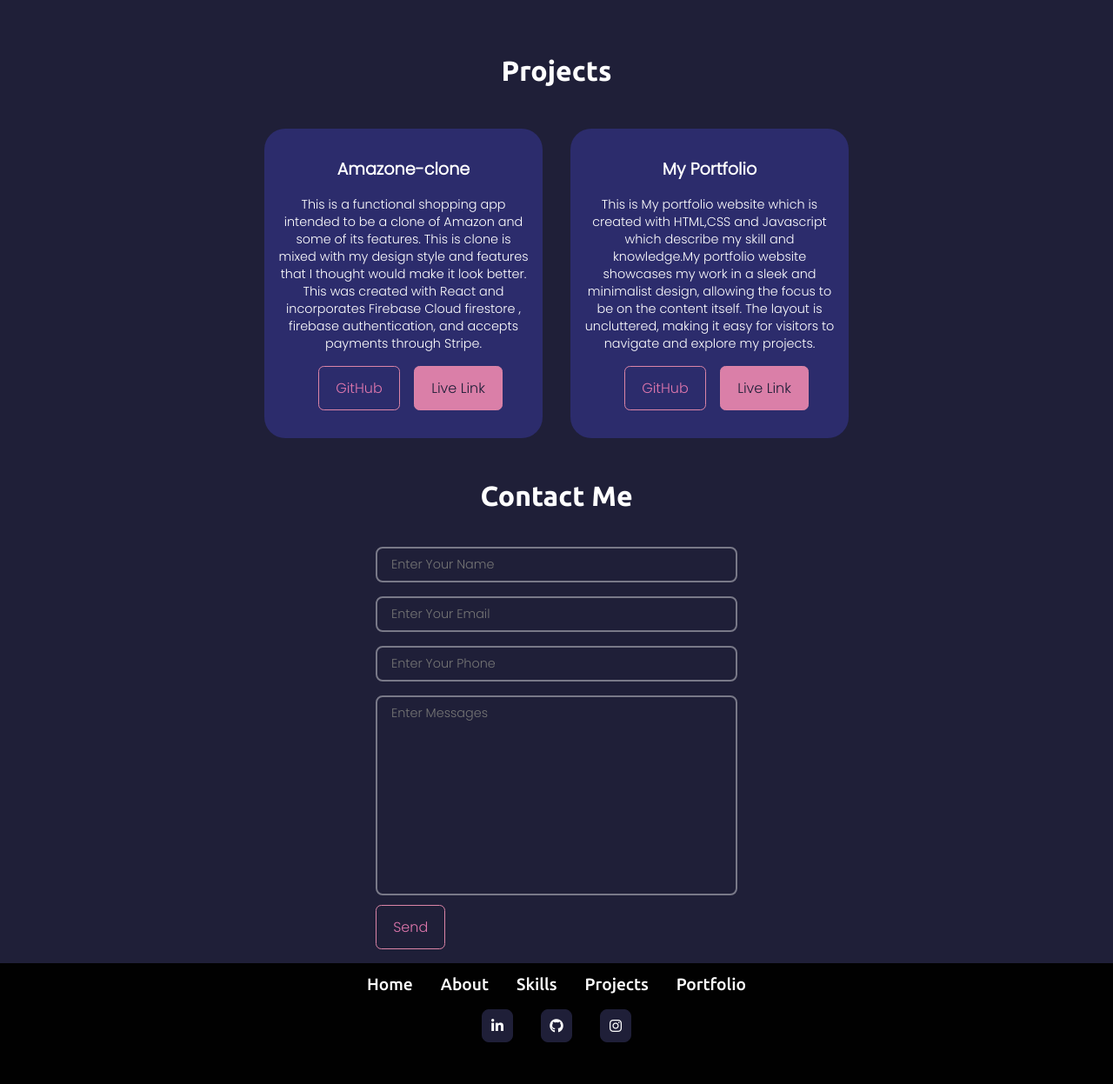
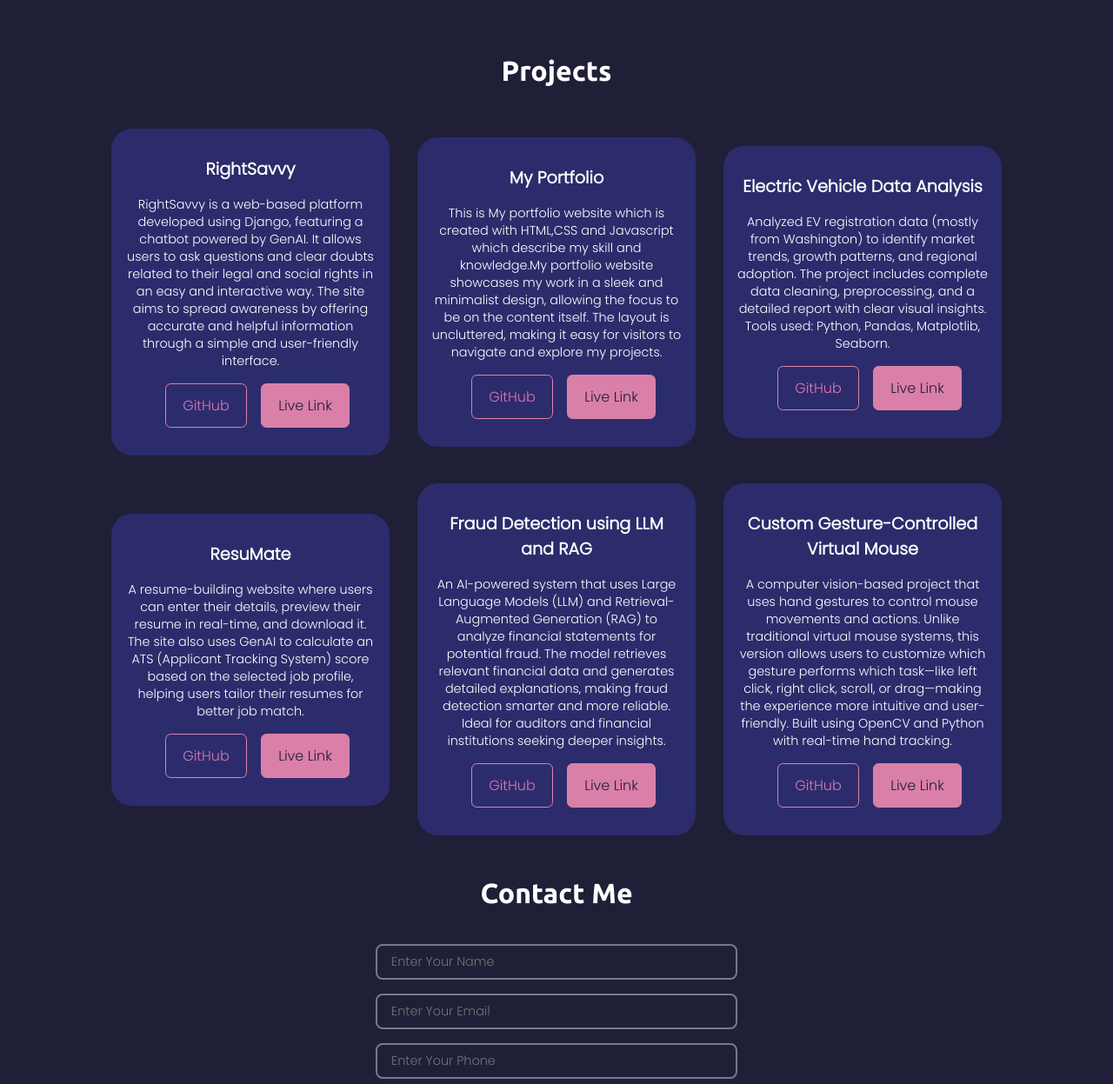
Before and after one commit to ranasurbhi/portfolio, a Django app: page / in a window 1280 px wide; the page is wider, and only the part inside the window is pictured. Shown: the part 1849-3096 px from the top of that part at 87% size. Run offline with Django 3.2, Linux system fonts and the light colour scheme; some libraries are stand-ins or nearby versions.

Commit message:
updated the projects

```diff
--- a/Base/templates/home.html
+++ b/Base/templates/home.html
@@ -112,10 +112,10 @@
         <div class="projects-container flex s-center">
             <div class="projects-item flex f-col s-center items-center">
 
-                <h1 class="t-white poppins">Amazone-clone</h1>
-                <p class="t-white poppins"> This is a functional shopping app intended to be a clone of Amazon and some of its features. This is clone is mixed with my design style and features that I thought would make it look better. This was created with React and incorporates Firebase Cloud firestore , firebase authentication, and accepts payments through Stripe.</p>
+                <h1 class="t-white poppins">RightSavvy</h1>
+                <p class="t-white poppins"> RightSavvy is a web-based platform developed using Django, featuring a chatbot powered by GenAI. It allows users to ask questions and clear doubts related to their legal and social rights in an easy and interactive way. The site aims to spread awareness by offering accurate and helpful information through a simple and user-friendly interface.</p>
                 <div class="buttons flex s-around">
-                    <a href=""
+                    <a href="https://github.com/ranasurbhi/rightsavvy1.git "
                         target="_blanks" class="btn mx-1 m-top">GitHub</a>
                     <a href="" target="_blanks" class="btn m-top live">Live
                         Link</a>
@@ -126,7 +126,51 @@
                 <h1 class="t-white poppins">My Portfolio</h1>
                 <p class="t-white poppins">This is My portfolio website which is created with HTML,CSS and Javascript which describe my skill and knowledge.My portfolio website showcases my work in a sleek and minimalist design, allowing the focus to be on the content itself. The layout is uncluttered, making it easy for visitors to navigate and explore my projects.</p>
                 <div class="buttons flex s-around">
-                    <a href="" target="_blanks"
+                    <a href="https://github.com/ranasurbhi/portfolio.git" target="_blanks"
+                        class="btn mx-1 m-top">GitHub</a>
+                    <a href="#" target="_blanks" class="btn m-top live">Live
+                        Link</a>
+                </div>
+            </div>
+            <div class="projects-item flex f-col s-center items-center">
+
+                <h1 class="t-white poppins">Electric Vehicle Data Analysis</h1>
+                <p class="t-white poppins">Analyzed EV registration data (mostly from Washington) to identify market trends, growth patterns, and regional adoption. The project includes complete data cleaning, preprocessing, and a detailed report with clear visual insights. Tools used: Python, Pandas, Matplotlib, Seaborn.</p>
+                <div class="buttons flex s-around">
+                    <a href="https://github.com/ranasurbhi/Bootcamp-Project.git" target="_blanks"
+                        class="btn mx-1 m-top">GitHub</a>
+                    <a href="#" target="_blanks" class="btn m-top live">Live
+                        Link</a>
+                </div>
+            </div>
+            <div class="projects-item flex f-col s-center items-center">
+
+                <h1 class="t-white poppins">ResuMate</h1>
+                <p class="t-white poppins">A resume-building website where users can enter their details, preview their resume in real-time, and download it. The site also uses GenAI to calculate an ATS (Applicant Tracking System) score based on the selected job profile, helping users tailor their resumes for better job match.</p>
+                <div class="buttons flex s-around">
+                    <a href="https://github.com/ranasurbhi/Resumate.git" target="_blanks"
+                        class="btn mx-1 m-top">GitHub</a>
+                    <a href="#" target="_blanks" class="btn m-top live">Live
+                        Link</a>
+                </div>
+            </div>
+            <div class="projects-item flex f-col s-center items-center">
+
+                <h1 class="t-white poppins">Fraud Detection using LLM and RAG</h1>
+                <p class="t-white poppins">An AI-powered system that uses Large Language Models (LLM) and Retrieval-Augmented Generation (RAG) to analyze financial statements for potential fraud. The model retrieves relevant financial data and generates detailed explanations, making fraud detection smarter and more reliable. Ideal for auditors and financial institutions seeking deeper insights.</p>
+                <div class="buttons flex s-around">
+                    <a href="https://github.com/ranasurbhi/finantial_fraud_detection.git" target="_blanks"
+                        class="btn mx-1 m-top">GitHub</a>
+                    <a href="#" target="_blanks" class="btn m-top live">Live
+                        Link</a>
+                </div>
+            </div>
+            <div class="projects-item flex f-col s-center items-center">
+
+                <h1 class="t-white poppins">Custom Gesture-Controlled Virtual Mouse</h1>
+                <p class="t-white poppins">A computer vision-based project that uses hand gestures to control mouse movements and actions. Unlike traditional virtual mouse systems, this version allows users to customize which gesture performs which task—like left click, right click, scroll, or drag—making the experience more intuitive and user-friendly. Built using OpenCV and Python with real-time hand tracking.</p>
+                <div class="buttons flex s-around">
+                    <a href="https://github.com/ranasurbhi/virtual_mouse.git" target="_blanks"
                         class="btn mx-1 m-top">GitHub</a>
                     <a href="#" target="_blanks" class="btn m-top live">Live
                         Link</a>
```
